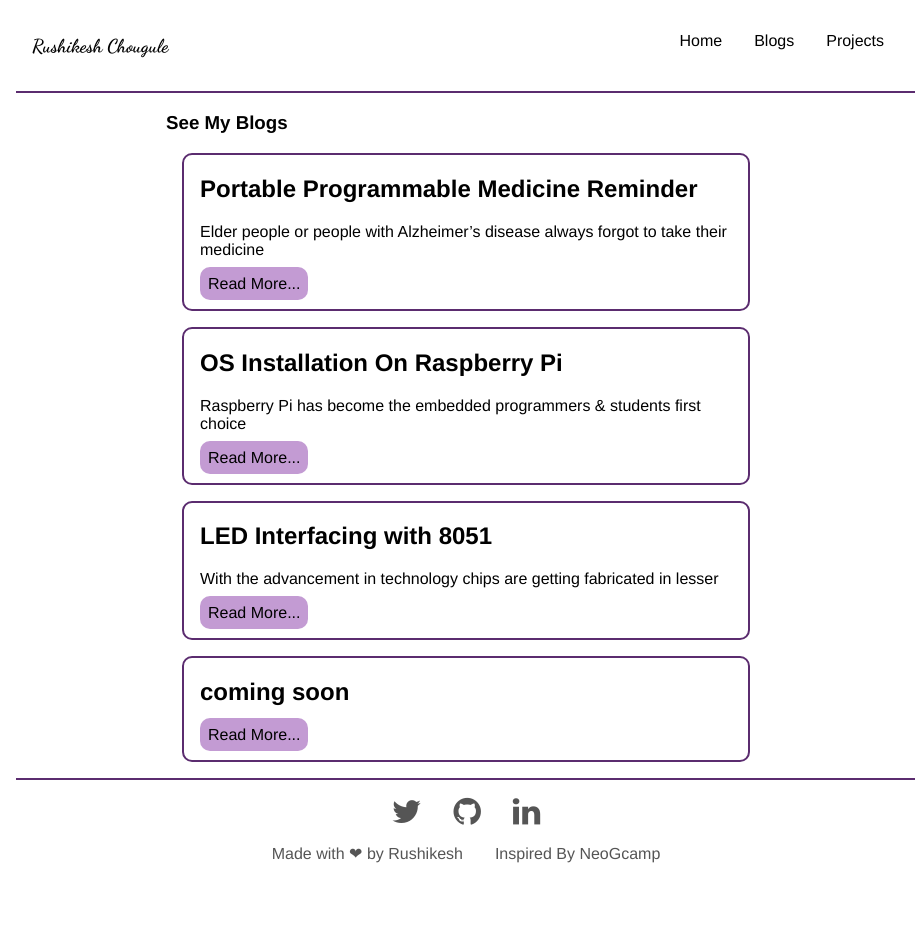
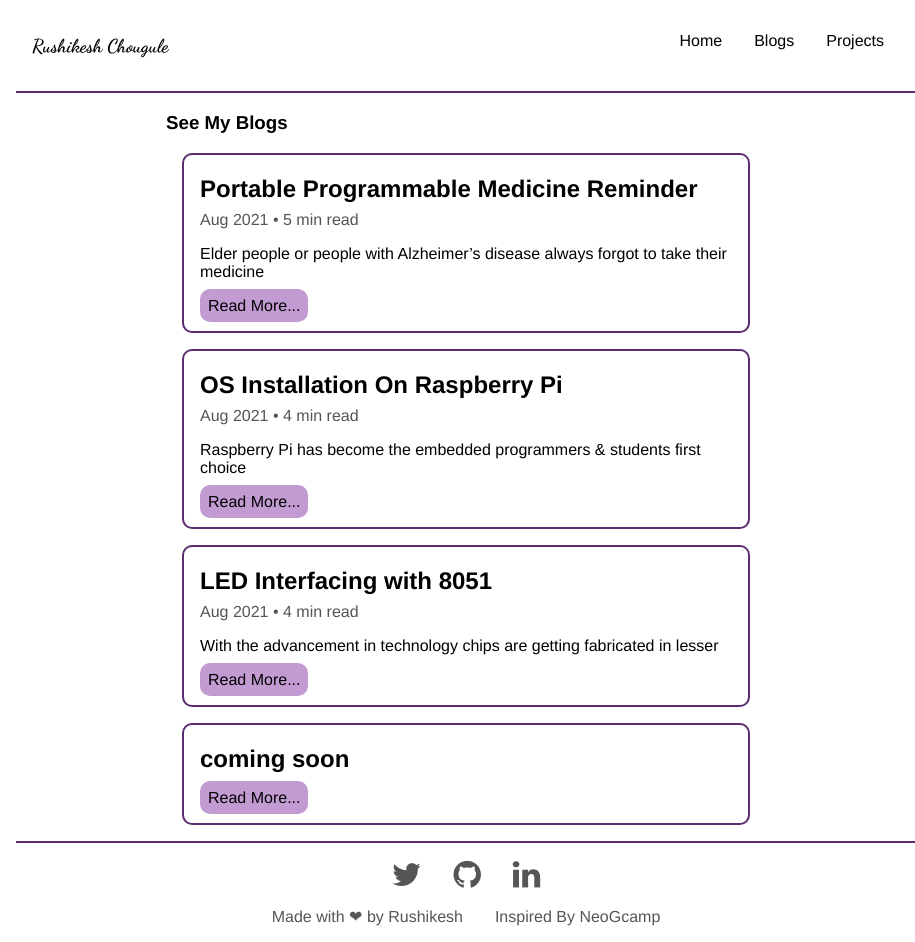
Before and after one commit to rushikesh3299/my-portfolio, a Vue app: page /blogs in a window 1280 px wide. Shown: the whole page, without its empty margins (174-1089 px from the left). Before the commit the page ends 879 px from the top, so only its background shows below. Built offline with nearby package versions, Linux system fonts and the light colour scheme.

Commit message:
css adjustment blogs

```diff
--- a/src/components/Blogs.vue
+++ b/src/components/Blogs.vue
@@ -5,16 +5,19 @@
       </div>
       <div class="blog1 blog">
         <h2 class="blog-title">Portable Programmable Medicine Reminder</h2>
+        <p class="date-time">Aug 2021 • 5 min read</p>
         <p class="blog-content">Elder people or people with Alzheimer’s disease always forgot to take their medicine</p>
         <router-link class="blog-link" to="blogc">Read More...</router-link>
       </div>
       <div class="blog2 blog">
         <h2 class="blog-title">OS Installation On Raspberry Pi</h2>
+        <p class="date-time">Aug 2021 • 4 min read</p>
         <p class="blog-content">Raspberry Pi has become the embedded programmers & students first choice</p>
         <router-link class="blog-link" to="bloga">Read More...</router-link>
       </div>
       <div class="blog3 blog">
         <h2 class="blog-title">LED Interfacing with 8051</h2>
+        <p class="date-time">Aug 2021 • 4 min read</p>
         <p class="blog-content">With the advancement in technology chips are getting fabricated in lesser</p>
         <router-link class="blog-link" to="blogb">Read More...</router-link>
       </div>
@@ -45,6 +48,15 @@ export default {
   border-radius: 10px;
 }
 
+.date-time{
+  margin: 0;
+  color: #555;
+}
+
+.blog-title{
+  margin-bottom: .5rem;
+}
+
 .blog-link{
   text-decoration:none;
   color: black;
--- a/src/components/Home.vue
+++ b/src/components/Home.vue
@@ -93,6 +93,10 @@ h1 span{
   justify-content: center;
 }
 
+.box p{
+  margin: 0;
+}
+
 .projects{
   padding: 1rem 0;
   border-radius: 10px;
--- a/src/components/Projects.vue
+++ b/src/components/Projects.vue
@@ -6,7 +6,7 @@
       <div class="project-section">
         <div v-for="prj in prjList" :key="prj.title" class="project-list">
           <h4>{{prj.title}}</h4>
-          <p>{{prj.date}}</p>
+          <p class="prj-date">{{prj.date}}</p>
           <p class="discription">{{prj.discription}}</p>
           <div class="prj-nav-btn">
             <a :href="prj.liveLink" target="_blank">See MyProject</a>
@@ -134,6 +134,10 @@ export default {
   position: relative;
 }
 
+.prj-date{
+  color: #555;
+}
+
 .project-list h4, .project-list p{
   margin: .5rem .5rem .5rem 0;
 }
```
